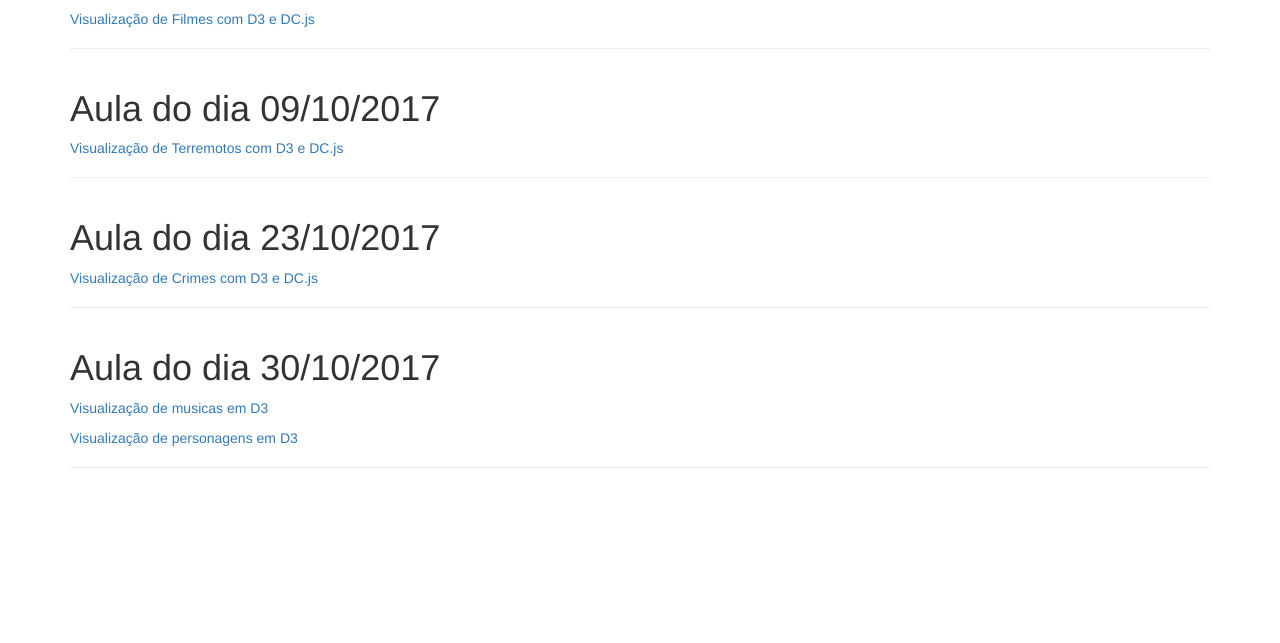
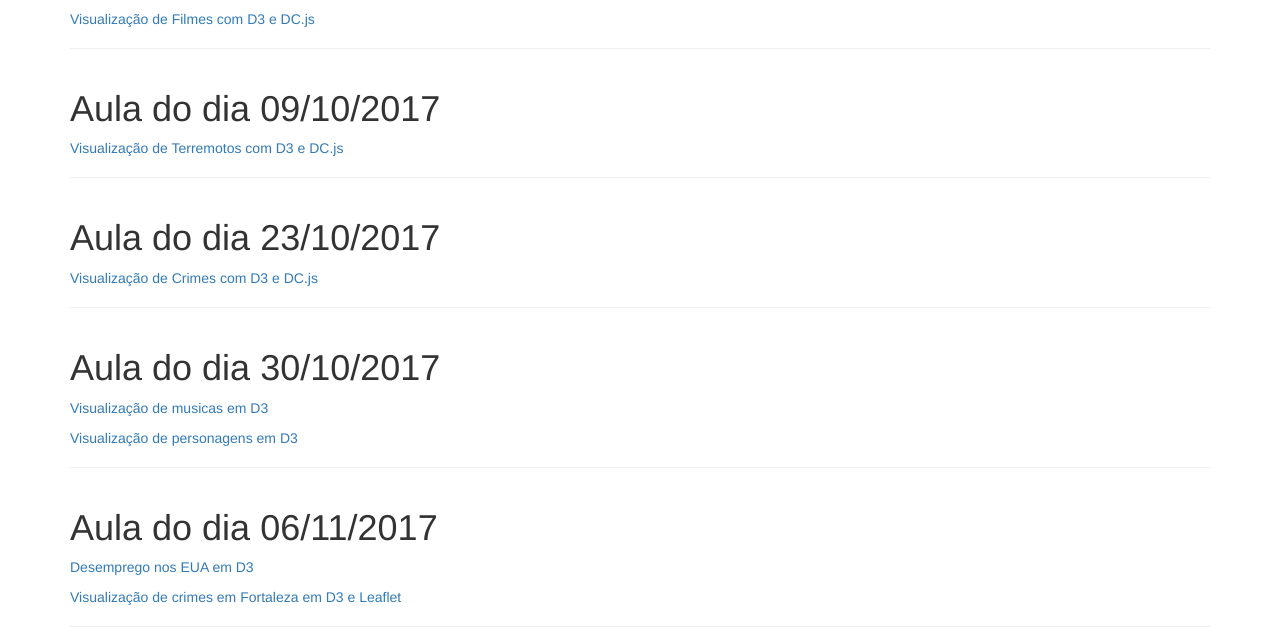
Before and after one commit to carolhmj/datavis-course, a plain HTML site: page index.html in a window 1280 px wide. Shown: the part 740-1383 px from the top of the page. Before the commit the page ends 1228 px from the top, so only its background shows below. Drawn offline with nearby package versions, Linux system fonts and the light colour scheme.

Commit message:
Added links

```diff
--- a/index.html
+++ b/index.html
@@ -85,6 +85,12 @@
         <p><a href="/datavis-course/2017_10_30/lesmiserables.html">Visualização de personagens em D3</a></p>
       </div>
 
+      <div class="page-header">
+        <h1>Aula do dia 06/11/2017</h1>
+        <p><a href="/datavis-course/2017_11_06/usa.html">Desemprego nos EUA em D3</a></p>
+        <p><a href="/datavis-course/2017_11_06/crimes.html">Visualização de crimes em Fortaleza em D3 e Leaflet</a></p>
+      </div>
+
     </div><!-- /.container -->
 
     <!-- jQuery (necessary for Bootstrap's JavaScript plugins) -->
```
Also changed, not shown: 2017_11_06/crimes.html (+4 -4 lines).
